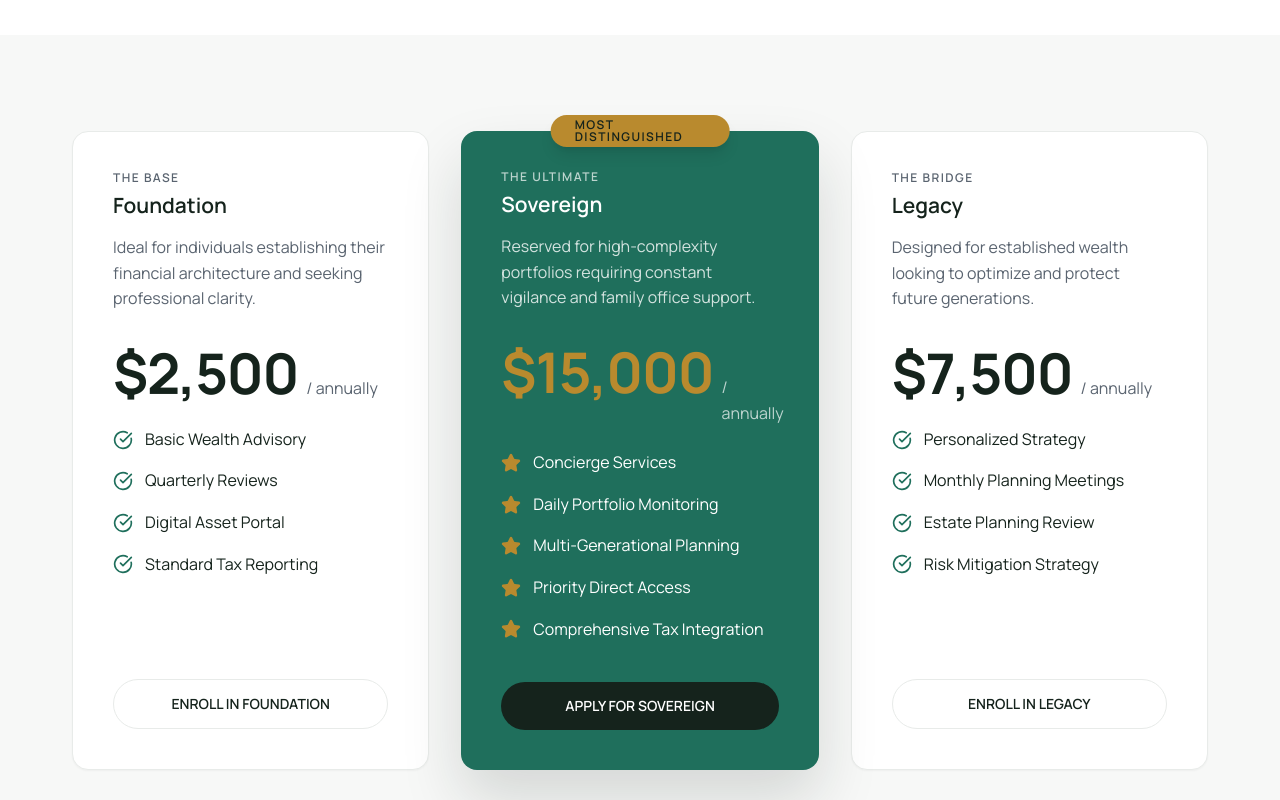
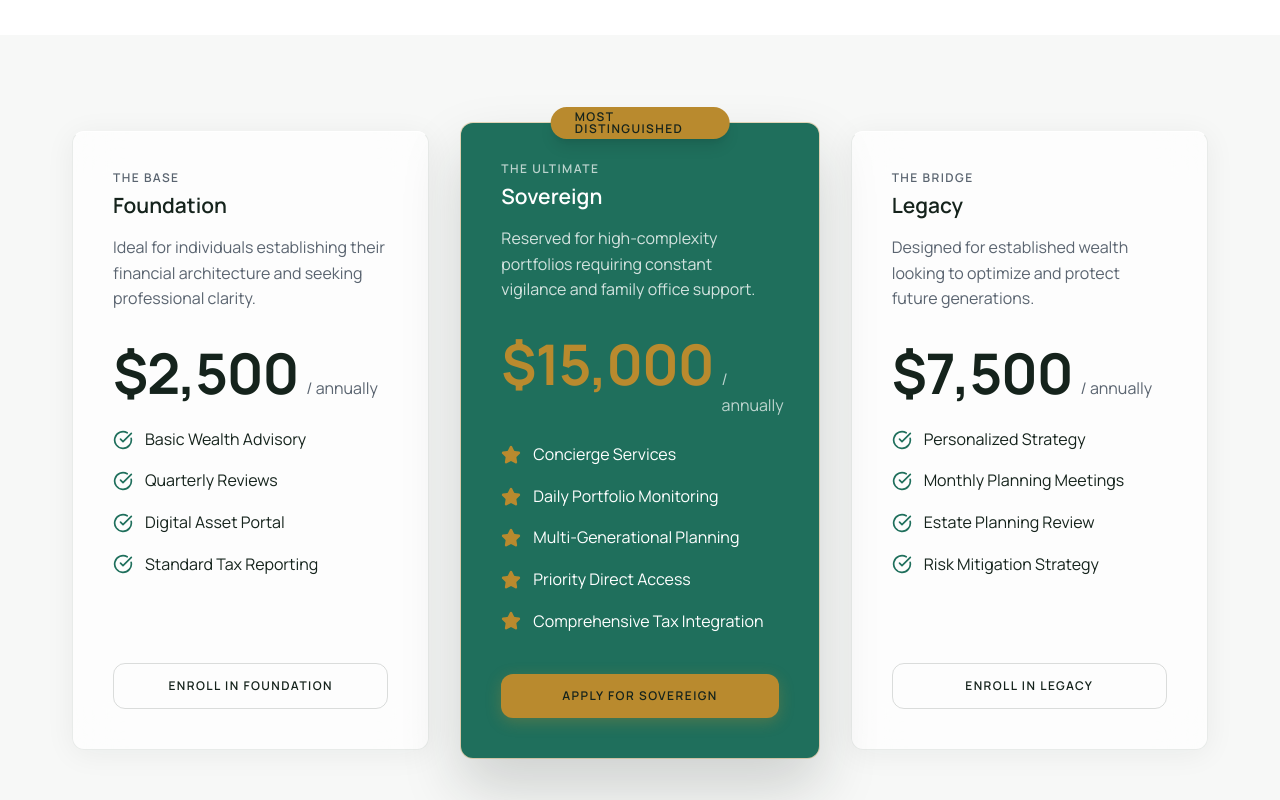
Before and after one commit to rvg-wealth/rvgwealth-landing, a Next.js app: page /membership in a window 1280 px wide. Shown: the part 400-1200 px from the top of the page. Built offline with nearby package versions, Linux system fonts and the light colour scheme.

Commit message:
update design for membership cards

```diff
--- a/src/app/membership/page.tsx
+++ b/src/app/membership/page.tsx
@@ -1,6 +1,5 @@
 import { CheckCircle, ChevronDown, ShieldCheck, Star, Users } from "lucide-react";
 import { Section } from "@/components/Section";
-import { Button } from "@/components/Button";
 import { Card } from "@/components/Card";
 import { Eyebrow } from "@/components/Eyebrow";
 
@@ -22,7 +21,7 @@ export default function MembershipPage() {
 
       <Section background="mist">
         <div className="grid grid-cols-1 lg:grid-cols-3 gap-8 items-stretch">
-          <Card hover className="p-10 flex flex-col">
+          <div className="group relative flex flex-col rounded-xl border border-hairline border-t-white bg-white/70 p-10 shadow-[0_4px_30px_rgba(21,35,28,0.06)] backdrop-blur-xl transition-transform duration-500 hover:scale-[1.02]">
             <div className="mb-8">
               <Eyebrow tone="muted" className="mb-2">
                 The Base
@@ -57,12 +56,15 @@ export default function MembershipPage() {
                 </li>
               </ul>
             </div>
-            <Button variant="secondary" href="#" className="mt-auto w-full">
+            <a
+              href="#"
+              className="mt-auto w-full rounded-lg border border-ink/15 py-4 text-center text-eyebrow text-ink transition-colors hover:border-ink hover:bg-white"
+            >
               ENROLL IN FOUNDATION
-            </Button>
-          </Card>
+            </a>
+          </div>
 
-          <div className="relative rounded-2xl bg-evergreen text-white p-10 flex flex-col shadow-[0_30px_60px_rgba(21,35,28,0.15)] transition-transform hover:-translate-y-1 duration-500 z-10">
+          <div className="relative z-10 flex flex-col rounded-xl bg-evergreen p-10 text-white shadow-[0_30px_60px_rgba(21,35,28,0.18)] ring-1 ring-gold/30 transition-transform duration-500 hover:scale-[1.03] lg:-my-2">
             <div className="absolute -top-4 left-1/2 -translate-x-1/2 bg-gold text-ink px-6 py-1 rounded-full text-eyebrow shadow-lg">
               Most Distinguished
             </div>
@@ -104,16 +106,15 @@ export default function MembershipPage() {
                 </li>
               </ul>
             </div>
-            <Button
-              variant="primary"
+            <a
               href="#"
-              className="mt-auto w-full bg-gold text-ink hover:shadow-[0_10px_30px_rgba(0,0,0,0.25)]"
+              className="mt-auto w-full rounded-lg bg-gold py-4 text-center text-eyebrow text-ink shadow-[0_4px_15px_rgba(185,138,46,0.3)] transition-opacity hover:opacity-90"
             >
               APPLY FOR SOVEREIGN
-            </Button>
+            </a>
           </div>
 
-          <Card hover className="p-10 flex flex-col">
+          <div className="group relative flex flex-col rounded-xl border border-hairline border-t-white bg-white/70 p-10 shadow-[0_4px_30px_rgba(21,35,28,0.06)] backdrop-blur-xl transition-transform duration-500 hover:scale-[1.02]">
             <div className="mb-8">
               <Eyebrow tone="muted" className="mb-2">
                 The Bridge
@@ -148,10 +149,13 @@ export default function MembershipPage() {
                 </li>
               </ul>
             </div>
-            <Button variant="secondary" href="#" className="mt-auto w-full">
+            <a
+              href="#"
+              className="mt-auto w-full rounded-lg border border-ink/15 py-4 text-center text-eyebrow text-ink transition-colors hover:border-ink hover:bg-white"
+            >
               ENROLL IN LEGACY
-            </Button>
-          </Card>
+            </a>
+          </div>
         </div>
       </Section>
 
```
